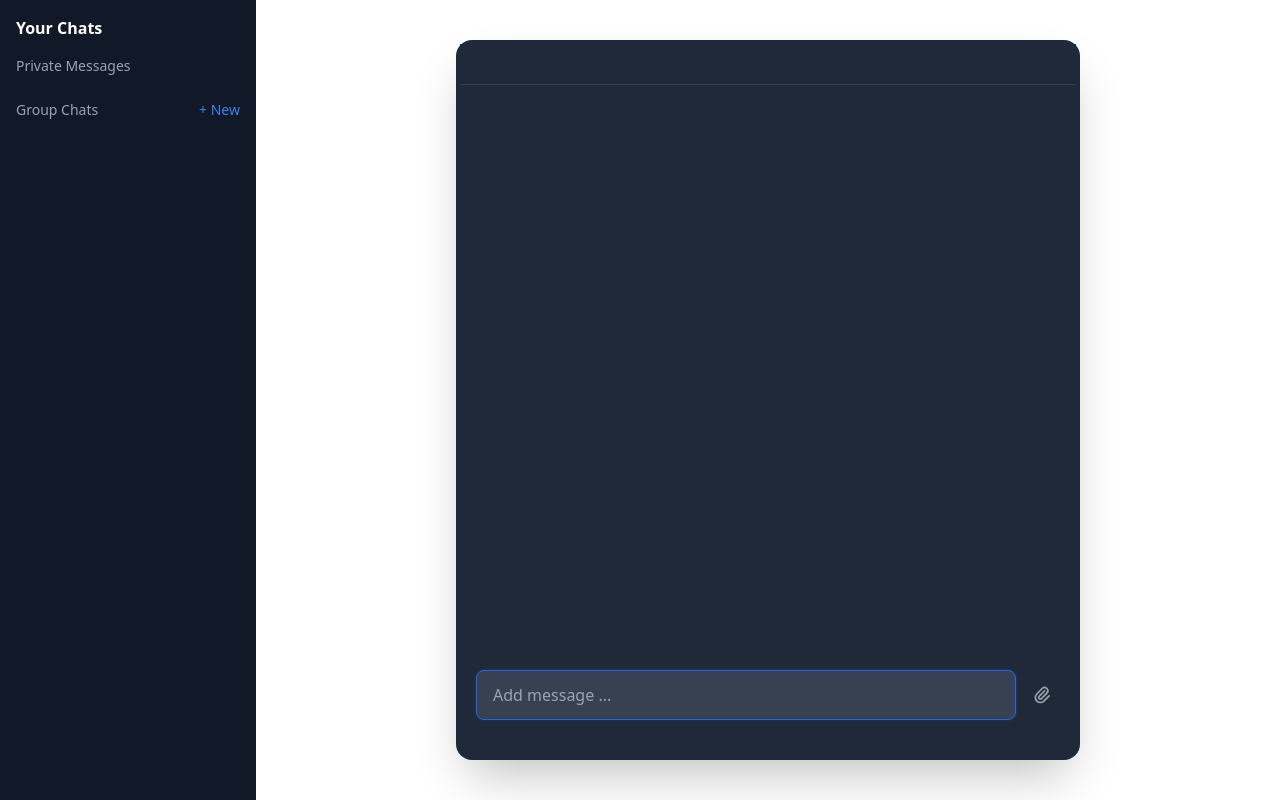
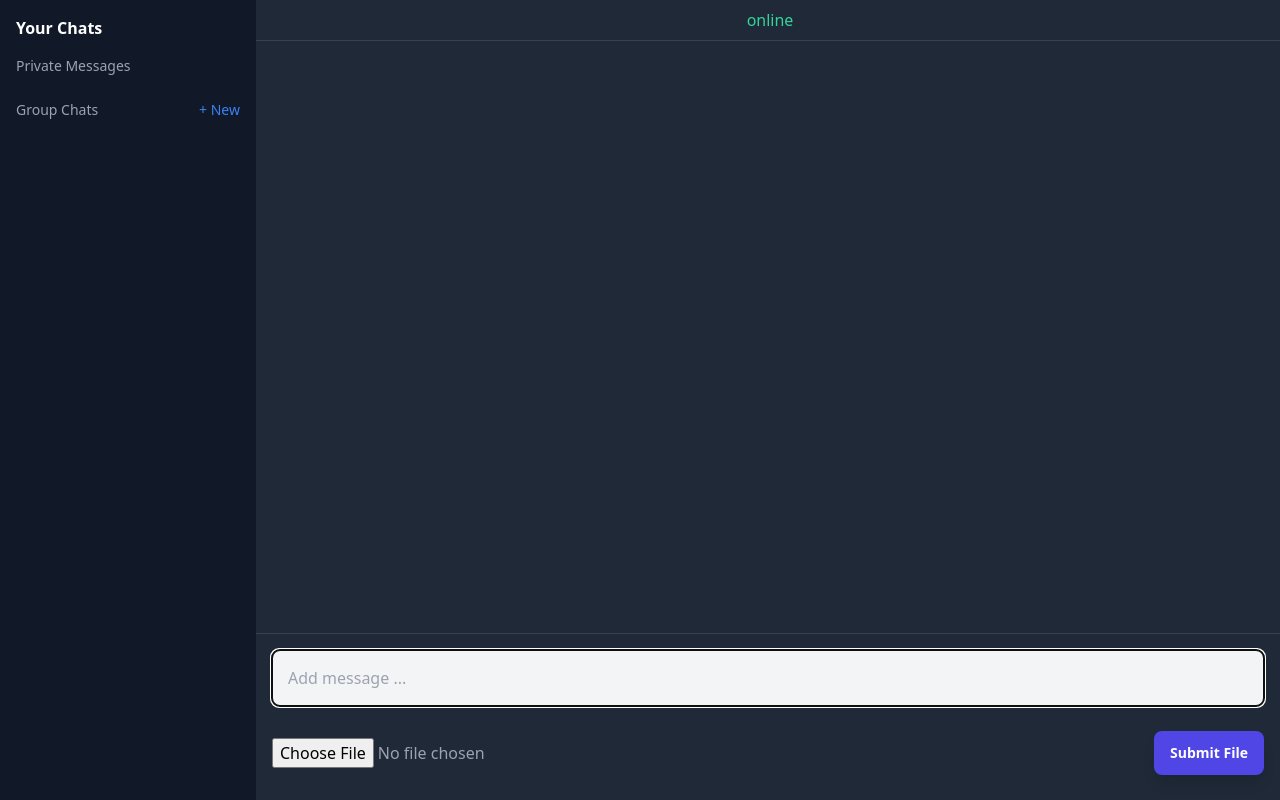
Before and after one commit to rishu358/mentor-connect, a Django app: template a_rtchat/templates/a_rtchat/chat.html in a window 1280 px wide. Shown: the part 64-864 px from the top of the page. Run offline with Django 5.2, Linux system fonts and the light colour scheme; the template is opened without the code that fills it: values that come from a table or form of the project are taken from there, others are empty; parts of the project's set-up code (start-up, migrations or seed data) failed here and were passed over; some libraries are stand-ins or nearby versions.

Commit message:
Button reverts

```diff
--- a/a_rtchat/templates/a_rtchat/chat.html
+++ b/a_rtchat/templates/a_rtchat/chat.html
@@ -1,7 +1,7 @@
 {% extends 'layouts/blank.html' %}
 
 {% block content %}
-<div class="flex">
+<div class="flex h-screen overflow-hidden">
     <!-- Left Sidebar -->
     <div class="w-64 bg-gray-900 h-screen fixed left-0 overflow-y-auto">
         <div class="p-4">
@@ -56,30 +56,10 @@
     </div>
 
     <!-- Main Chat Area -->
-    <div class="ml-64 flex-1">
-        <wrapper class="block max-w-2xl mx-auto my-10 px-6">
-            <div id="chat_window" class="h-[45rem] flex flex-col bg-gray-800 rounded-2xl shadow-2xl relative p-1">
+    <div class="ml-64 flex-1 flex flex-col h-screen bg-gray-800">
         <!-- Chat Header -->
-                {% if chat_group.is_private %}
-                    {% for member in chat_group.members.all %}
-                        {% if member != user %}
-                        <div class="flex justify-between items-center bg-gray-800 p-4 sticky top-0 z-10 border-b border-gray-700">
-                            <div class="flex items-center gap-3">
-                                <img src="{{ member.profile.avatar }}" class="w-10 h-10 rounded-full">
-                                <div>
-                                    <h2 class="text-xl text-white font-bold">{{ member.profile.displayname }}</h2>
-                                    <span class="text-gray-400 text-sm">@{{ member.username }}</span>
-                                </div>
-                                {% if member in chat_group.users_online.all %}
-                                    <div class="green-dot"></div>
-                                {% endif %}
-                            </div>
-                        </div>
-                        {% endif %}
-                    {% endfor %}
-                {% else %}
-                    <div class="flex justify-between items-center bg-gray-800 p-4 sticky top-0 z-10 border-b border-gray-700">
-                        <div class="flex items-center gap-4">
+        {% if chat_group.groupchat_name %}
+        <div class="flex justify-between items-center p-4 border-b border-gray-700">
             <h2 class="text-xl text-white font-bold">{{ chat_group.groupchat_name }}</h2>
             {% if user == chat_group.admin %}
             <a href="{% url 'edit-chatroom' chat_group.group_name %}"
@@ -90,31 +70,41 @@
             </a>
             {% endif %}
         </div>
+        {% endif %}
 
-                        <!-- Member List -->
+        <!-- Online Users Bar -->
+        <div class="flex justify-center text-emerald-400 p-2 border-b border-gray-700">
+            {% if other_user %}
+            <div id="online-icon" class="gray-dot absolute top-2 left-2"></div>
+            <a href="{% url 'profile' other_user.username %}">
+                <div class="flex items-center gap-2">
+                    <img class="w-10 h-10 rounded-full object-cover" src="{{ other_user.profile.avatar }}" />
+                    <div>
+                        <span class="font-bold text-white">{{ other_user.profile.name }}</span>
+                        <span class="text-sm font-light text-gray-400">@{{ other_user.username }}</span>
+                    </div>
+                </div>
+            </a>
+            {% elif chat_group.groupchat_name %}
             <ul id="groupchat-members" class="flex gap-4">
                 {% for member in chat_group.members.all %}
                 <li>
                     <a href="{% url 'profile' member.username %}" class="flex flex-col text-gray-400 items-center justify-center w-20 gap-2">
-                                    <div class="relative">
-                                        {% if member in chat_group.users_online.all %}
-                                        <div class="green-dot border-2 border-gray-800 absolute bottom-0 right-0"></div>
-                                        {% else %}
-                                        <div class="gray-dot border-2 border-gray-800 absolute bottom-0 right-0"></div>
-                                        {% endif %}
                         <img src="{{ member.profile.avatar }}" class="w-14 h-14 rounded-full object-cover" />
-                                    </div>
                         {{ member.profile.name|slice:":10" }}
                     </a>
                 </li>
                 {% endfor %}
             </ul>
+            {% else %}
+            <div id="online-icon"></div>
+            <span id="online-count" class="pr-1"></span>online
+            {% endif %}
         </div>
-                {% endif %}
 
         <!-- Chat Messages Container -->
-                <div id='chat_container' class="overflow-y-auto grow">
-                    <ul id='chat_messages' class="flex flex-col justify-end gap-2 p-4">
+        <div id="chat_container" class="flex-1 overflow-y-auto">
+            <ul id="chat_messages" class="flex flex-col gap-2 p-4">
                 {% for message in chat_messages reversed %}
                 {% include 'a_rtchat/chat_message.html' %}
                 {% endfor %}
@@ -122,10 +112,9 @@
         </div>
 
         <!-- Chat Input Area -->
-                <div class="sticky bottom-0 z-10 p-2 bg-gray-800">
-                    <div class="flex items-center gap-2 rounded-xl px-2 py-2">
-                        <!-- Message Form -->
-                        <form id="chat_message_form" class="flex-1"
+        <div class="p-4 border-t border-gray-700">
+            <div class="flex flex-col gap-4">
+                <form id="chat_message_form" class="w-full"
                     hx-ext="ws"
                     ws-connect="/ws/chatroom/{{ chatroom_name }}"
                     ws-send
@@ -133,72 +122,19 @@
                     {% csrf_token %}
                     {{ form }}
                 </form>
-
-                        <!-- File Upload Form -->
-                        <form id="chat_file_form"
-                              class="flex items-center"
+                <form id="chat_file_form" enctype="multipart/form-data" class="flex items-center w-full"
                     hx-post="{% url 'chat-file-upload' chat_group.group_name %}"
                     hx-target="#chat_messages"
                     hx-swap="beforeend"
-                              enctype="multipart/form-data"
                     _="on htmx:beforeSend reset() me">
                     {% csrf_token %}
-                            <div class="relative flex items-center gap-2">
-                                <input type="file"
-                                       name="file"
-                                       id="id_file"
-                                       class="hidden"
-                                       accept="image/*,.pdf,.doc,.docx,.txt">
-
-                                <label for="id_file"
-                                       class="p-2 hover:bg-gray-700 rounded-lg cursor-pointer transition-colors inline-flex items-center justify-center">
-                                    <svg class="w-5 h-5 text-gray-400" fill="none" stroke="currentColor" viewBox="0 0 24 24">
-                                        <path stroke-linecap="round" stroke-linejoin="round" stroke-width="2"
-                                              d="M15.172 7l-6.586 6.586a2 2 0 102.828 2.828l6.414-6.586a4 4 0 00-5.656-5.656l-6.415 6.585a6 6 0 108.486 8.486L20.5 13">
-                                        </path>
-                                    </svg>
-                                </label>
-                            </div>
+                    <input type="file" name="file" id="id_file" class="!bg-transparent text-gray-400">
+                    <button type="submit" class="whitespace-nowrap !text-sm !py-3 !px-4 h-fit">Submit File</button>
                 </form>
             </div>
         </div>
     </div>
-        </wrapper>
 </div>
-</div>
-
-<style>
-    .green-dot {
-        width: 8px;
-        height: 8px;
-        background-color: #10B981;
-        border-radius: 50%;
-    }
-
-    .gray-dot {
-        width: 8px;
-        height: 8px;
-        background-color: #6B7280;
-        border-radius: 50%;
-    }
-
-    #chat_message_form input {
-        width: 100%;
-        padding: 0.75rem 1rem;
-        border-radius: 0.5rem;
-        background-color: rgb(55, 65, 81);
-        color: white;
-        outline: none;
-        border: 1px solid transparent;
-        transition: all 0.2s;
-    }
-
-    #chat_message_form input:focus {
-        border-color: rgb(37, 99, 235);
-        box-shadow: 0 0 0 2px rgba(37, 99, 235, 0.1);
-    }
-</style>
-
 {% endblock %}
 
 {% block javascript %}
```
Lines whose indentation alone changed are shown as unchanged.
